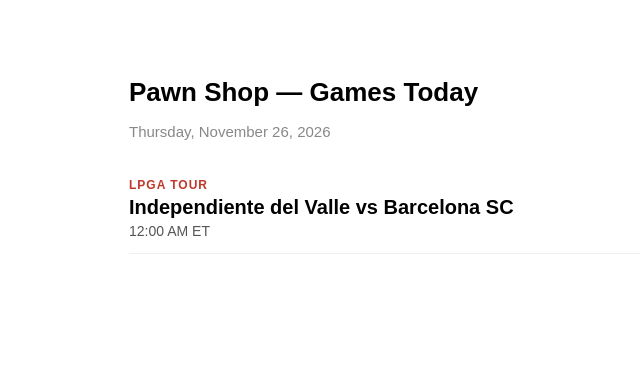
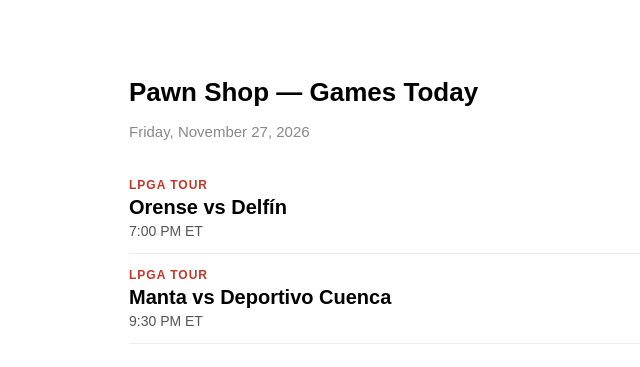
Before and after one commit to martinrosas/pawnshop-games, a plain HTML site: page index.html in a window 1280 px wide. Shown: the whole page, without its empty margins (111-751 px from the left). Drawn offline with Linux system fonts and the light colour scheme.

Commit message:
Daily games update 2026-11-27

```diff
--- a/index.html
+++ b/index.html
@@ -16,7 +16,7 @@
 </head>
 <body>
   <h1>Pawn Shop — Games Today</h1>
-  <p class="date">Thursday, November 26, 2026</p>
-  <div class="game"><div class="league">LPGA Tour</div><div class="matchup">Independiente del Valle vs Barcelona SC</div><div class="time">12:00 AM ET</div></div>
+  <p class="date">Friday, November 27, 2026</p>
+  <div class="game"><div class="league">LPGA Tour</div><div class="matchup">Orense vs Delfín</div><div class="time">7:00 PM ET</div></div><div class="game"><div class="league">LPGA Tour</div><div class="matchup">Manta vs Deportivo Cuenca</div><div class="time">9:30 PM ET</div></div>
 </body>
 </html>
```
